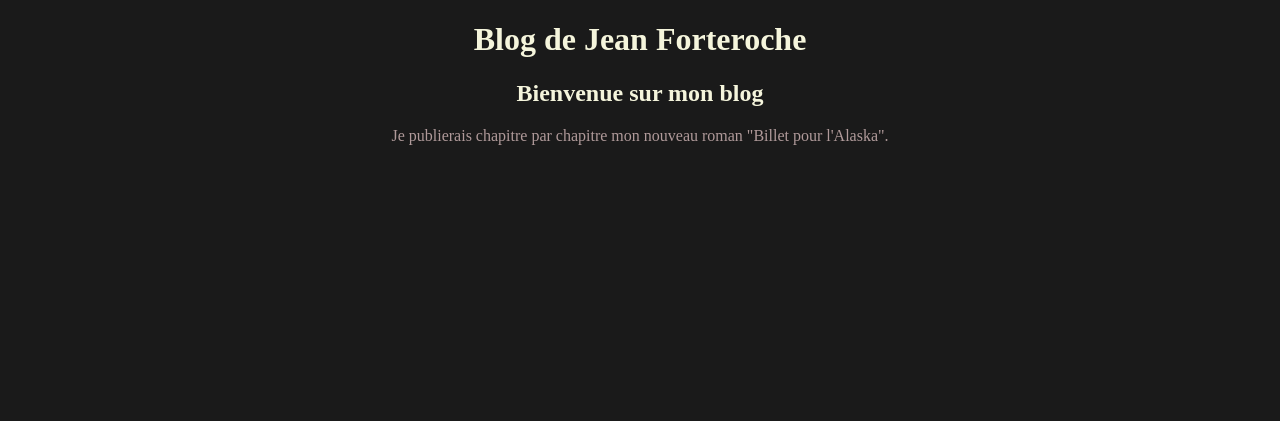
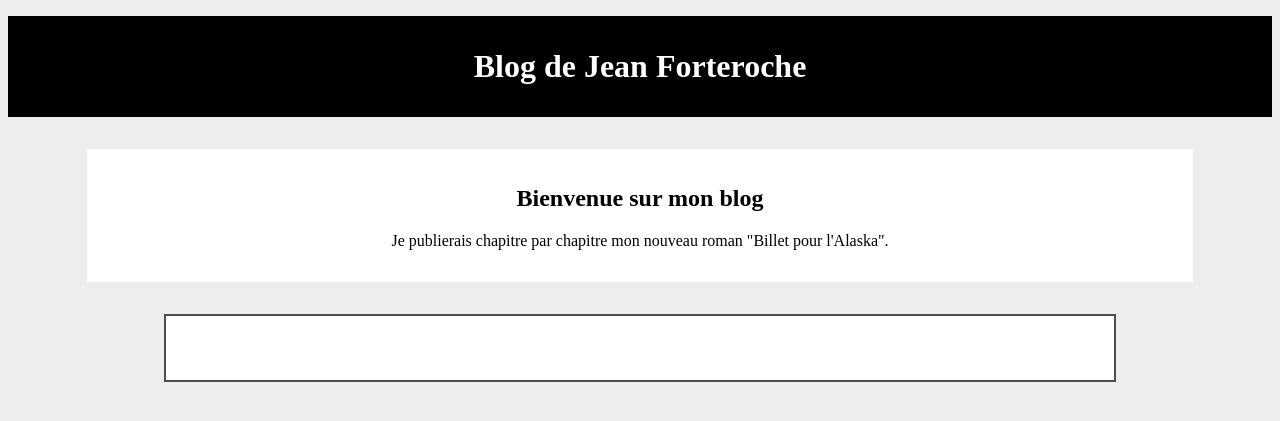
Before and after one commit to ophelieresfa/writer_blog, a PHP site: page / in a window 1280 px wide. Shown: the top 421 px of the page. Run offline with PHP 8.4, Linux system fonts and the light colour scheme; data that the repository does not hold is empty.

Commit message:
Update the file style.css
Add properties to the file style.css

```diff
--- a/public/css/style.css
+++ b/public/css/style.css
@@ -1,13 +1,53 @@
-body {
-    background-color: #1a1a1a;
+.white {
+    color: white;
 }
 
-h1 {
-    color: beige;
+body {
+    background-color: #ededed;
+}
+
+header h1 {
+    background-color: black;
+    margin: 1rem auto;
+    padding: 2rem;
+    color: white;
     text-align: center;
 }
 
-p {
-    color: #b09a9a;
+.introduction {
+    color: black;
     text-align: center;
+    background-color: white;
+    padding: 1rem;
+    width: 85%;
+    margin: 2rem auto;
 }
+
+.premier_billet {
+    color: #4c4c4c;
+    background: white;
+    width: 70%;
+    margin: auto;
+    padding: 2rem;
+    border: #4c4c4c solid 2px;
+}
+
+.premier_billet h2 {
+    text-align: center;
+    text-decoration: underline;
+}
+
+.premier_billet p {
+    text-align: justify;
+    margin: 3rem;
+}
+
+
+/* Cache les chapitres que l'on ne veut pas afficher */
+
+.premier_billet h2:nth-child(3),
+.premier_billet p:nth-child(4){
+    display: none;
+}
+
+/* */
```
